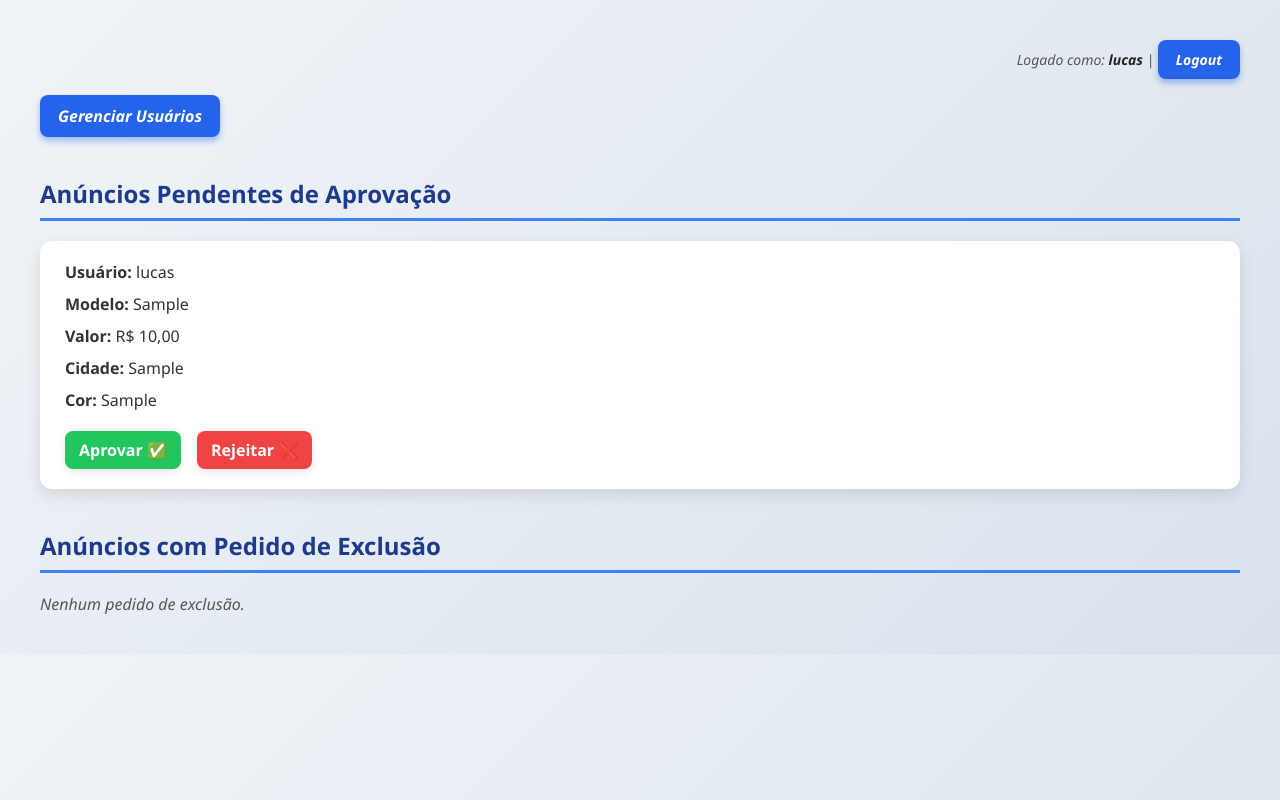
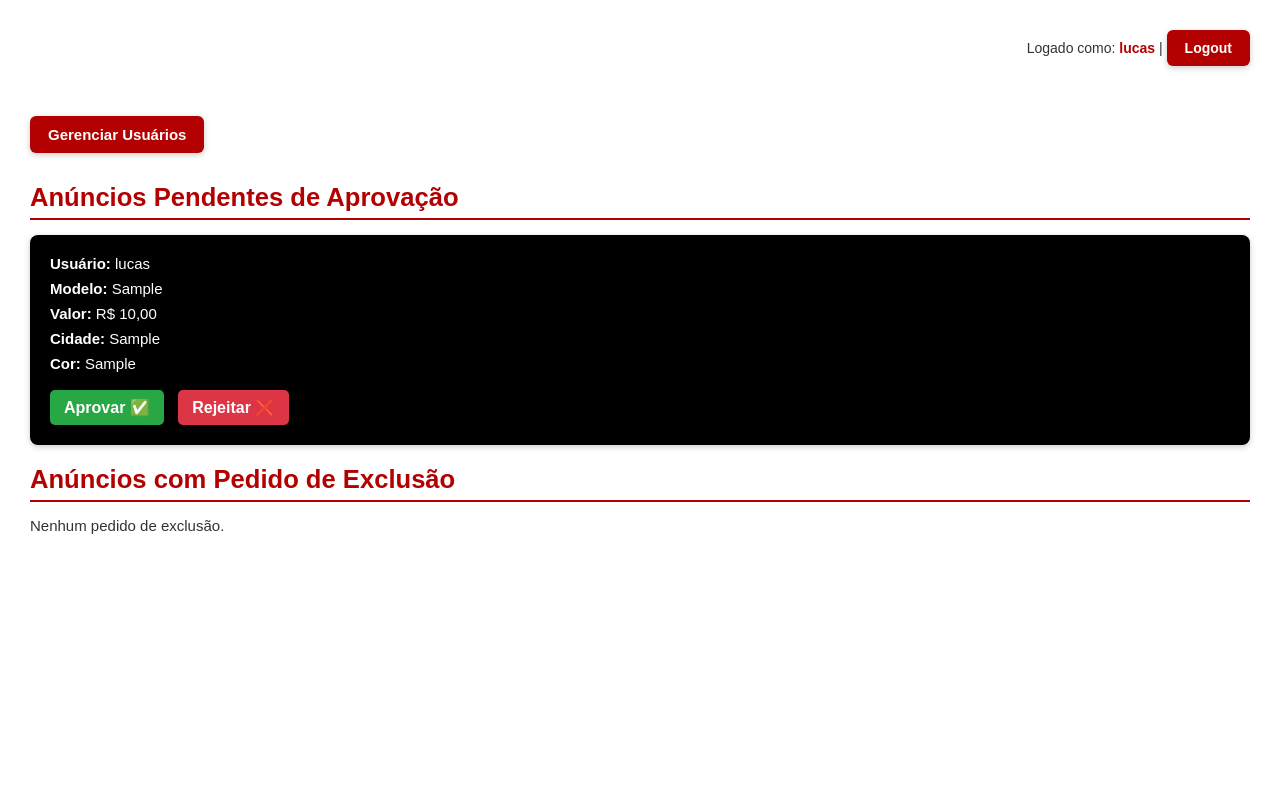
Before and after one commit to Victorpn/Sistema-de-Vendas-Online, a PHP site: page /menuAdm.php in a window 1280 px wide. Run offline with PHP 8.4, Linux system fonts and the light colour scheme; a user stored in the database is signed in; data comes from the database, SQL or seed files in the repository; tables that the repository leaves empty or names only in its code hold one stand-in row (values such as "Sample post").

Commit message:
Mais css

```diff
--- a/menuAdm.php
+++ b/menuAdm.php
@@ -51,145 +51,142 @@ $exclusoes = $stmt->fetchAll(PDO::FETCH_ASSOC);
     <meta charset="UTF-8">
     <title>Área do Administrador</title>
     <style>
-        /* Reset básico */
   * {
+    margin: 0;
+    padding: 0;
     box-sizing: border-box;
   }
 
   body {
-            font-family: 'Segoe UI', Tahoma, Geneva, Verdana, sans-serif;
-            margin: 40px;
-            background: linear-gradient(135deg, #f0f4f8, #d9e2ec);
-            color: #333;
+    font-family: Arial, sans-serif;
+    background-color: #fff;
+    padding: 30px;
+    color: #000;
   }
 
-        /* Header e informações do usuário */
+  /* Cabeçalho */
   p[style*="text-align: right"] {
     font-size: 14px;
-            color: #555;
+    text-align: right;
+    margin-bottom: 20px;
   }
 
   p[style*="text-align: right"] strong {
-            color: #222;
+    color: #b30000;
   }
 
-        a {
-            color: #1d4ed8; /* Azul */
+  p[style*="text-align: right"] a {
+    color:rgb(255, 255, 255);
     text-decoration: none;
-            transition: color 0.3s ease;
+    font-weight: bold;
   }
 
-        a:hover {
-            color: #2563eb;
+  p[style*="text-align: right"] a:hover {
     text-decoration: underline;
   }
 
   /* Botão Gerenciar Usuários */
   p > a {
+    background-color: #b30000;
+    color: white;
+    padding: 10px 18px;
+    border-radius: 6px;
+    font-weight: bold;
+    text-decoration: none;
     display: inline-block;
-            padding: 10px 18px;
-            background-color: #2563eb;
-            color: white;
-            border-radius: 8px;
-            font-weight: 600;
-            box-shadow: 0 4px 6px rgba(37, 99, 235, 0.4);
-            transition: background-color 0.3s ease, box-shadow 0.3s ease;
+    box-shadow: 0 2px 6px rgba(0, 0, 0, 0.2);
+    transition: background-color 0.3s;
+    margin-bottom: 30px;
   }
 
   p > a:hover {
-            background-color: #1e40af;
-            box-shadow: 0 6px 12px rgba(30, 64, 175, 0.6);
+    background-color: #800000;
   }
 
   h2 {
-            color: #1e3a8a;
-            margin-top: 40px;
-            margin-bottom: 20px;
-            font-weight: 700;
-            border-bottom: 3px solid #3b82f6;
-            padding-bottom: 8px;
+    color: #b30000;
+    margin-bottom: 15px;
+    font-size: 1.6em;
+    border-bottom: 2px solid #b30000;
+    padding-bottom: 6px;
   }
 
-        /* Cards dos anúncios */
   .anuncio {
-            background: white;
-            padding: 20px 25px;
-            border-radius: 12px;
-            box-shadow: 0 6px 15px rgba(0, 0, 0, 0.1);
+    background-color: #000;
+    color: #fff;
+    padding: 20px;
+    border-radius: 8px;
     margin-bottom: 20px;
-            transition: transform 0.2s ease, box-shadow 0.2s ease;
+    box-shadow: 0 2px 6px rgba(0, 0, 0, 0.2);
+    transition: transform 0.2s, box-shadow 0.2s;
   }
 
   .anuncio:hover {
     transform: translateY(-5px);
-            box-shadow: 0 12px 25px rgba(0, 0, 0, 0.15);
+    box-shadow: 0 4px 12px rgba(0, 0, 0, 0.3);
   }
 
   .info {
-            margin-bottom: 10px;
-            font-size: 16px;
+    margin-bottom: 8px;
+    font-size: 15px;
   }
 
-        /* Links dentro dos anúncios como botões */
+  /* Botões de ação */
   .anuncio a {
     display: inline-block;
-            margin-right: 12px;
     margin-top: 10px;
+    margin-right: 10px;
     padding: 8px 14px;
-            border-radius: 8px;
-            font-weight: 600;
-            cursor: pointer;
-            user-select: none;
-            transition: background-color 0.3s ease, color 0.3s ease;
-            box-shadow: 0 3px 8px rgba(0, 0, 0, 0.1);
+    border-radius: 5px;
+    font-weight: bold;
+    text-decoration: none;
+    color: white;
+    transition: background-color 0.3s;
   }
 
   .anuncio a[href*="aprovar"] {
-            background-color: #22c55e; /* Verde */
-            color: white;
+    background-color: #28a745;
   }
+
   .anuncio a[href*="aprovar"]:hover {
-            background-color: #16a34a;
+    background-color: #1e7e34;
   }
 
   .anuncio a[href*="rejeitar"] {
-            background-color: #ef4444; /* Vermelho */
-            color: white;
+    background-color: #dc3545;
   }
+
   .anuncio a[href*="rejeitar"]:hover {
-            background-color: #b91c1c;
+    background-color: #a71d2a;
   }
 
   .anuncio a[href*="excluir"] {
-            background-color: #f97316; /* Laranja */
-            color: white;
-        }
-        .anuncio a[href*="excluir"]:hover {
-            background-color: #c2410c;
+    background-color: #fd7e14;
   }
 
-        /* Mensagem sem anúncios */
-        p {
-            font-style: italic;
-            color: #555;
-            font-size: 16px;
+  .anuncio a[href*="excluir"]:hover {
+    background-color: #e8590c;
   }
 
-        /* Responsividade simples */
+  /* Mensagens informativas */
+  p {
+    font-size: 15px;
+    color: #333;
+  }
+
+  /* Responsividade */
   @media (max-width: 600px) {
     body {
-                margin: 20px;
+      padding: 15px;
     }
+
     .anuncio {
-                padding: 15px 20px;
+      padding: 15px;
     }
+
     .anuncio a {
+      font-size: 14px;
       padding: 6px 10px;
-                font-size: 14px;
-            }
-            p > a {
-                padding: 8px 14px;
-                font-size: 14px;
     }
   }
 </style>
```
Also changed, not shown: cadastrar.php (+53 -41 lines), gerenciarUsuarios.php (+14 -10 lines), menuPrincipal.php (+58 -58 lines), menuUser.php (+16 -16 lines). Lines whose indentation alone changed are shown as unchanged.
